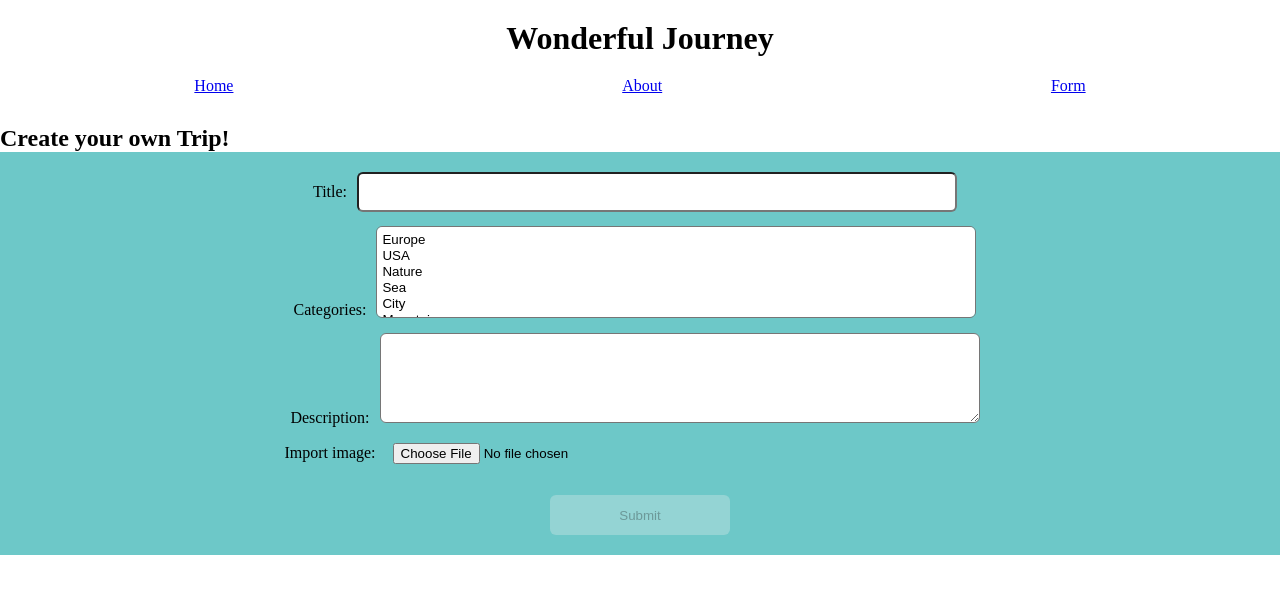
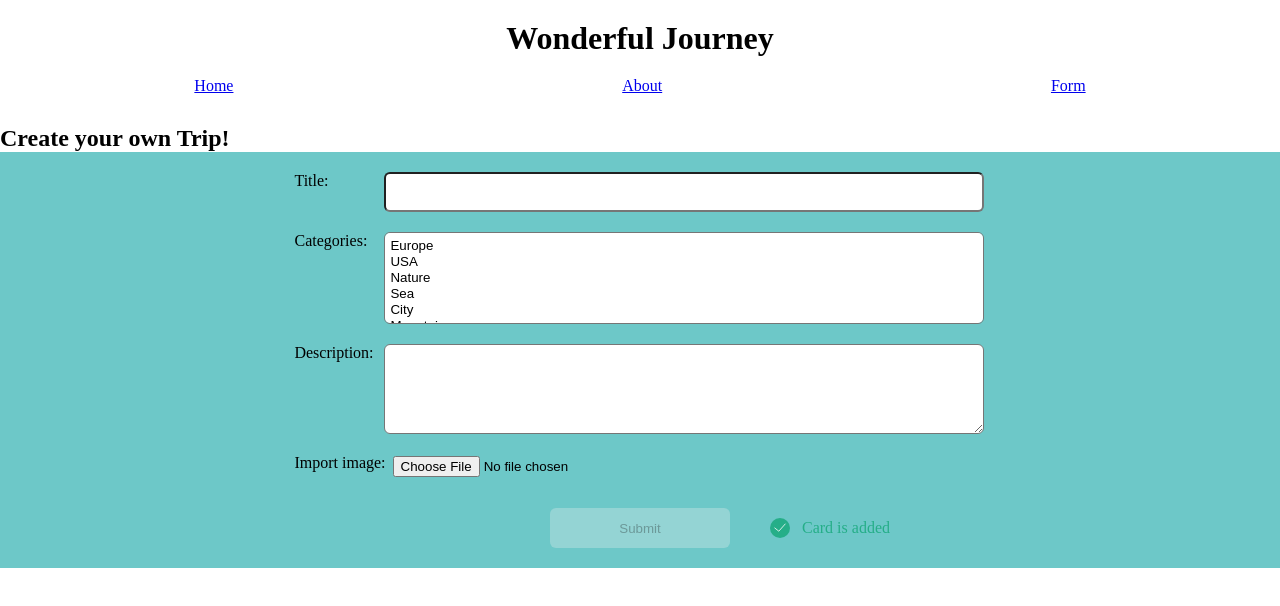
Before and after one commit to golden-gates-sf/tour-guide, a React (Create React App) app in the folder react-components/: page /forms in a window 1280 px wide. Shown: the top 606 px of the page. Built offline with nearby package versions, Linux system fonts and the light colour scheme.

Commit message:
init: continue react-components task

```diff
--- a/react-components/src/components/Card/card.css
+++ b/react-components/src/components/Card/card.css
@@ -12,6 +12,7 @@
 
 .card-img {
     border-radius: 10px;
+    height: 185px;
 }
 
 .categories-container {
--- a/react-components/src/components/Form/Form.tsx
+++ b/react-components/src/components/Form/Form.tsx
@@ -4,12 +4,13 @@ import Select from './Select';
 import DefaultPic from '../../img/defaultPic.jpg';
 import '../../pages/MainPage/mainPage.css';
 import './form.css';
+import SuccessTick from '../../img/success-tick.svg';
 
 type FormProps = Record<string, unknown>;
 interface FormState {
   isTitleIncorrect: boolean;
+  titleMessageError: boolean;
   isDescriptionIncorrect: boolean;
-  titleMessageError: boolean;
   descriptionMessageError: boolean;
   cards: CardProps[];
 }
@@ -29,8 +30,8 @@ class Form extends React.Component<FormProps, FormState> {
     this.imageRef = React.createRef();
     this.state = {
       isTitleIncorrect: true,
+      titleMessageError: false,
       isDescriptionIncorrect: true,
-      titleMessageError: false,
       descriptionMessageError: false,
       cards: [],
     };
@@ -63,9 +64,11 @@ class Form extends React.Component<FormProps, FormState> {
             this.setState({ cards: [...newArrCards] });
           }}
         >
+          <div className="form-content-container">
             <div className="input-container">
               <label>
-              Title:
+                <span className="input-label">Title:</span>
+                <div className="input-message-container">
                   <input
                     onChange={({ target }) => {
                       if (target.value.length > 3 && target.value.length < 20) {
@@ -78,22 +81,22 @@ class Form extends React.Component<FormProps, FormState> {
                     }}
                     ref={this.titleRef}
                   />
-            </label>
                   {this.state.titleMessageError ? (
-              <span className="error-message" id="title-error-message">
-                Data is incorrect
-              </span>
+                    <span className="error-message">Data is incorrect</span>
                   ) : (
                     ''
                   )}
                 </div>
+              </label>
+            </div>
             <label>
-            Categories:
+              <span className="input-label">Categories:</span>
               <Select propRef={this.categoriesSelectRef} />
             </label>
             <div className="input-container">
               <label>
-              Description:
+                <span className="input-label">Description:</span>
+                <div className="input-message-container">
                   <textarea
                     className="text-description"
                     onChange={({ target }) => {
@@ -110,25 +113,31 @@ class Form extends React.Component<FormProps, FormState> {
                     }}
                     ref={this.descriptionRef}
                   />
-            </label>
                   {this.state.descriptionMessageError ? (
-              <span className="error-message" id="description-error-message">
-                Data is incorrect
-              </span>
+                    <span className="error-message">Data is incorrect</span>
                   ) : (
                     ''
                   )}
                 </div>
+              </label>
+            </div>
             <label>
-            Import image:
+              <span className="input-label">Import image:</span>
               <input type="file" accept=".png, .jpg, .jpeg" ref={this.imageRef} />
             </label>
+          </div>
+          <div className="submit-container">
             <input
               type="submit"
               value="Submit"
               disabled={this.state.isTitleIncorrect || this.state.isDescriptionIncorrect}
               className="btn-submit"
             />
+            <div className="success-message-container">
+              <img src={SuccessTick} style={{ width: 20, height: 20 }} alt="Success" />
+              <span className="success-message">Card is added</span>
+            </div>
+          </div>
         </form>
         <div className="cards-container">
           {this.state.cards.map((card, i) => (
--- a/react-components/src/components/Form/form.css
+++ b/react-components/src/components/Form/form.css
@@ -1,23 +1,27 @@
-#title-error-message {
-  padding-left: 60px;
-}
-
-#description-error-message {
-  padding-left: 100px;
-}
-
 input {
   width: 600px;
   height: 40px;
   border-radius: 6px;
-  margin: 0 10px;
   padding: 2px 7px;
+}
+
+.input-label {
+  display: inline-block;
+  min-width: 90px;
+}
+
+.input-message-container {
+  display: flex;
+  flex-direction: column;
+}
+
+label {
+  display: flex;
 }
 
 select {
   padding: 5px;
   width: 600px;
-  margin: 0 10px;
   border-radius: 6px;
 }
 
@@ -26,10 +30,15 @@ select {
   border: none;
 }
 
-.btn-submit:hover {
+.btn-submit:hover:not(:disabled) {
   background-color: rgb(230, 162, 25);
   color: #fff;
   cursor: pointer;
+  transition: all .2s ease-out;
+}
+
+.btn-submit:disabled {
+  cursor: not-allowed;
 }
 
 .error-message {
@@ -47,10 +56,36 @@ select {
   padding: 20px;
 }
 
+.form-content-container {
+  display:grid;
+  gap: 20px;
+}
+
 .text-description {
   width: 600px;
   height: 90px;
   border-radius: 6px;
-  margin: 0 10px;
   padding: 7px;
 }
+
+.submit-container {
+  position: relative;
+}
+
+.success-message-container {
+  width: 150px;
+  position: absolute;
+  bottom: 10px;
+  left: 220px;
+  display: flex;
+  flex-direction: row;
+  align-items: center;
+  gap: 12px;
+}
+
+.success-message {
+  color: #25AE88;
+  /* position: absolute;
+  padding-top: 10px;
+  padding-left: 50px; */
+}
```
Also changed, not shown: react-components/src/img/success-tick.svg (added). Lines whose indentation alone changed are shown as unchanged.
